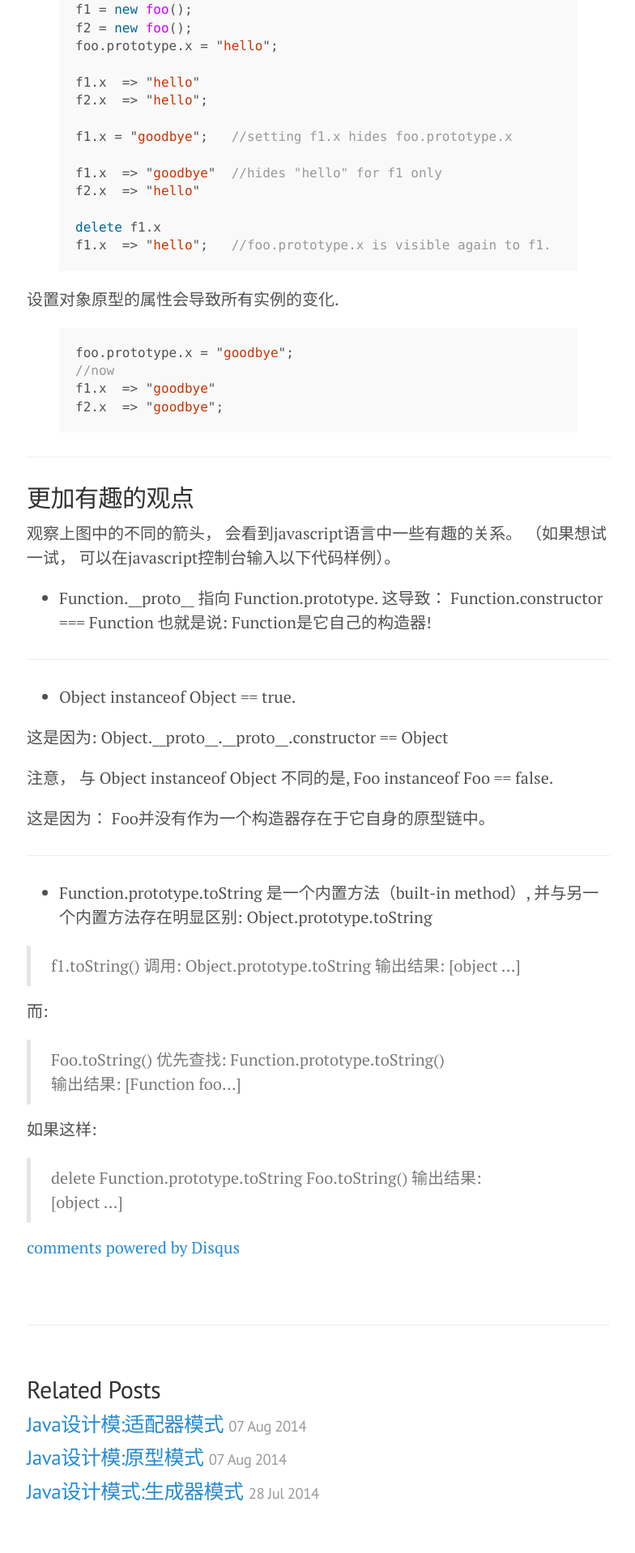
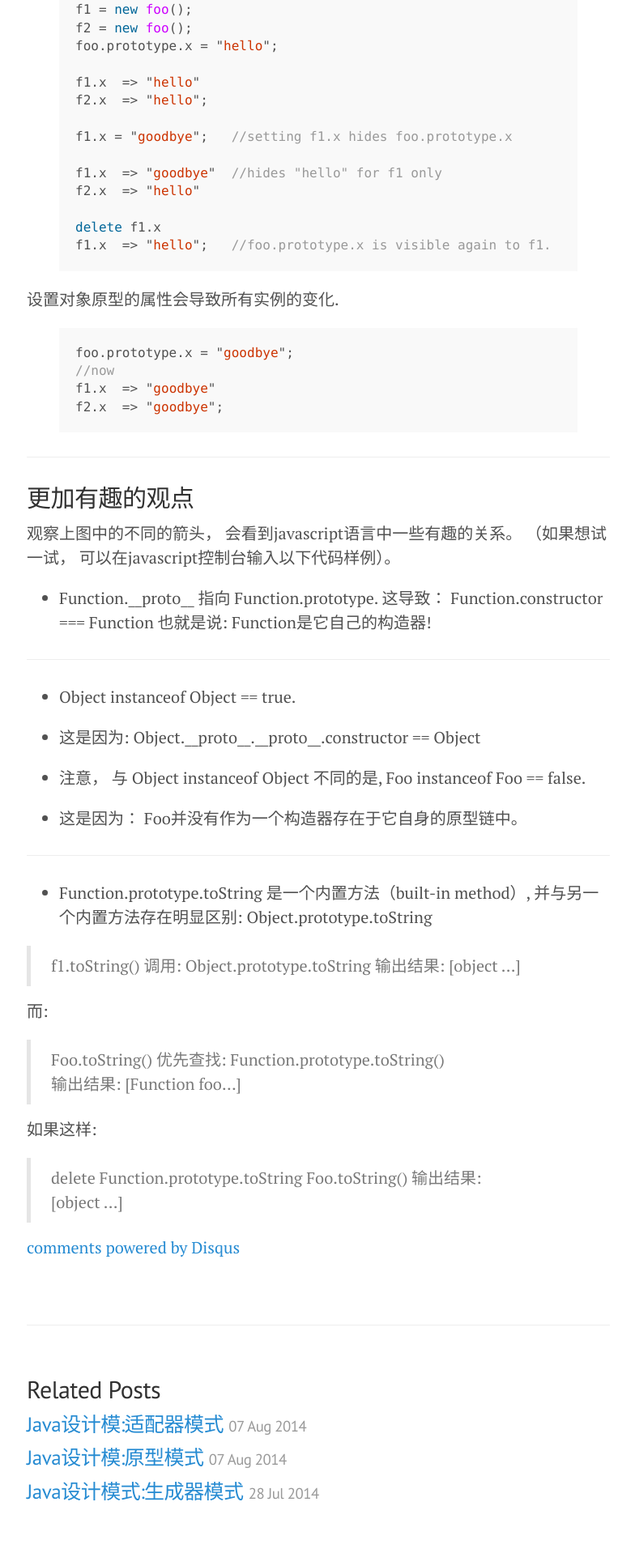
Before and after one commit to clarkdo/clarkdo.github.com, a Jekyll site: the page built from _posts/2014-08-21-17.md, in a window 1280 px wide. Shown: the part 2666-4584 px from the top of the page at 81% size, without its empty margins (247-1031 px from the left). Built offline with Jekyll 4.4.1, drawn with Linux system fonts in a browser that asks for light colours; Markdown is read by kramdown in place of the engine named in the settings; comment, search, counter and statistics services are not loaded.

```diff
--- a/_posts/2014-08-21-17.md
+++ b/_posts/2014-08-21-17.md
@@ -105,11 +105,11 @@ Function.constructor === Function
 
 - Object instanceof Object == true.
 
-这是因为: Object.\__proto__.\__proto__.constructor == Object
+- 这是因为: Object.\__proto__.\__proto__.constructor == Object
 
-注意， 与 Object instanceof Object 不同的是, Foo instanceof Foo == false.
+- 注意， 与 Object instanceof Object 不同的是, Foo instanceof Foo == false.
 
-这是因为： Foo并没有作为一个构造器存在于它自身的原型链中。
+- 这是因为： Foo并没有作为一个构造器存在于它自身的原型链中。
 
 ---
 
```
